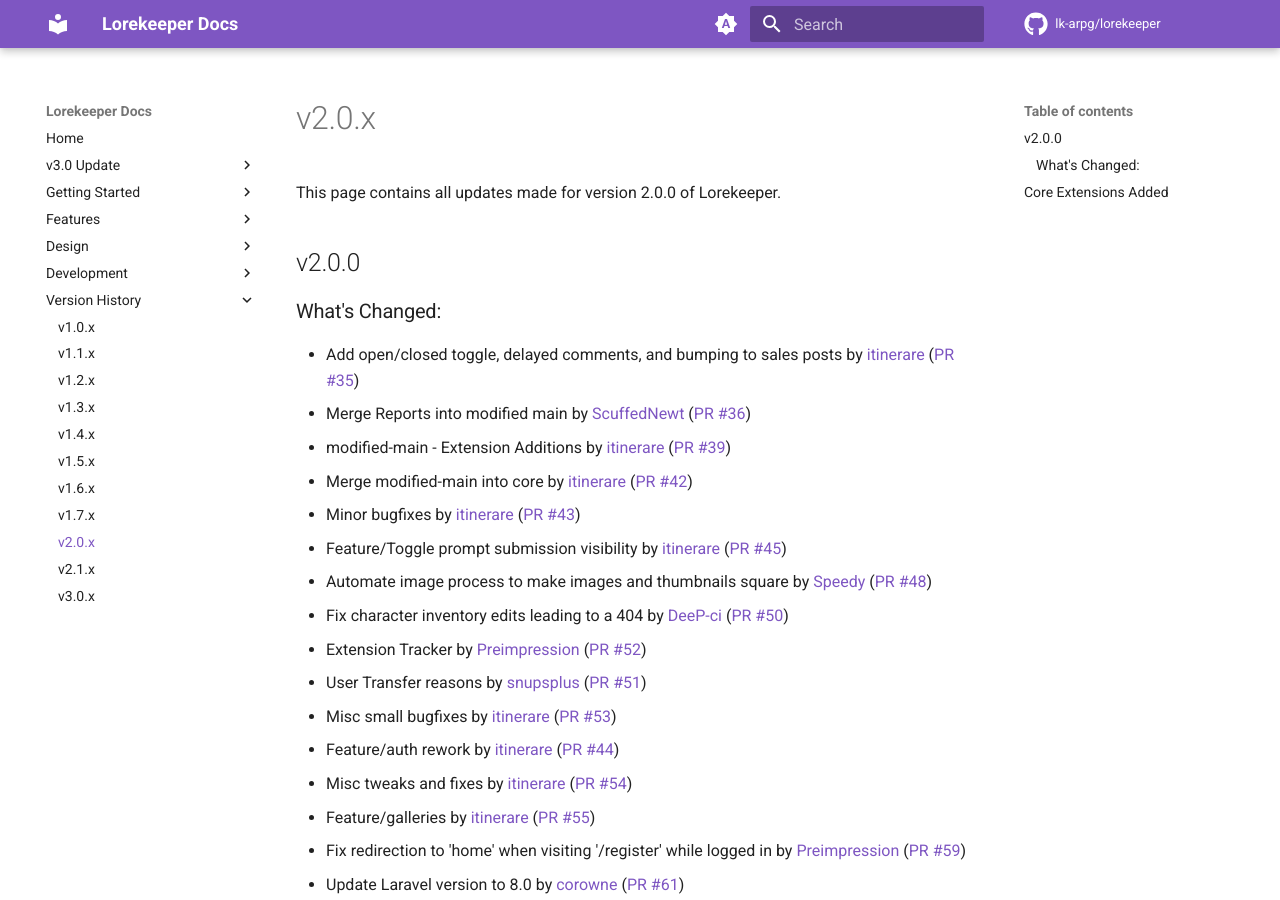
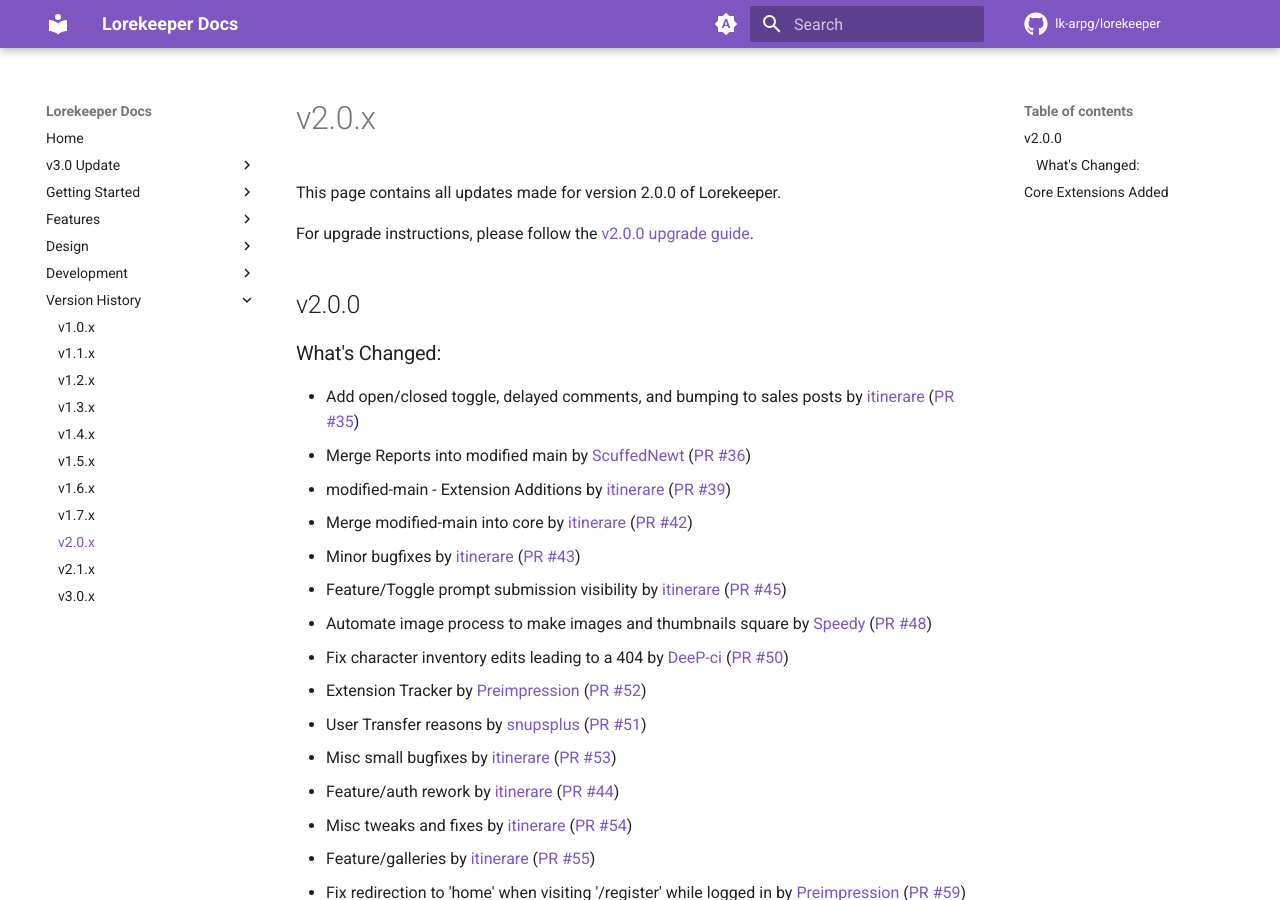
Before and after one commit to lk-arpg/lk-docs, an MkDocs documentation site: the page built from docs/version-history/v2.0.md, in a window 1280 px wide and 900 px high. Built offline with MkDocs 1.6.1 and Material for MkDocs 9.7.7, drawn with Linux system fonts in a browser that asks for light colours; comment, search, counter and statistics services are not loaded; the version menu is left out.

Commit message:
Added upgrade instructions to the v2 pages.

```diff
--- a/docs/version-history/v2.0.md
+++ b/docs/version-history/v2.0.md
@@ -1,5 +1,7 @@
 # v2.0.x
 This page contains all updates made for version 2.0.0 of Lorekeeper.
+
+For upgrade instructions, please follow the [v2.0.0 upgrade guide](https://lk-arpg.github.io/lk-docs/v2.0.0/guides/upgrade/).
 
 ## v2.0.0
 ### What's Changed:
```
